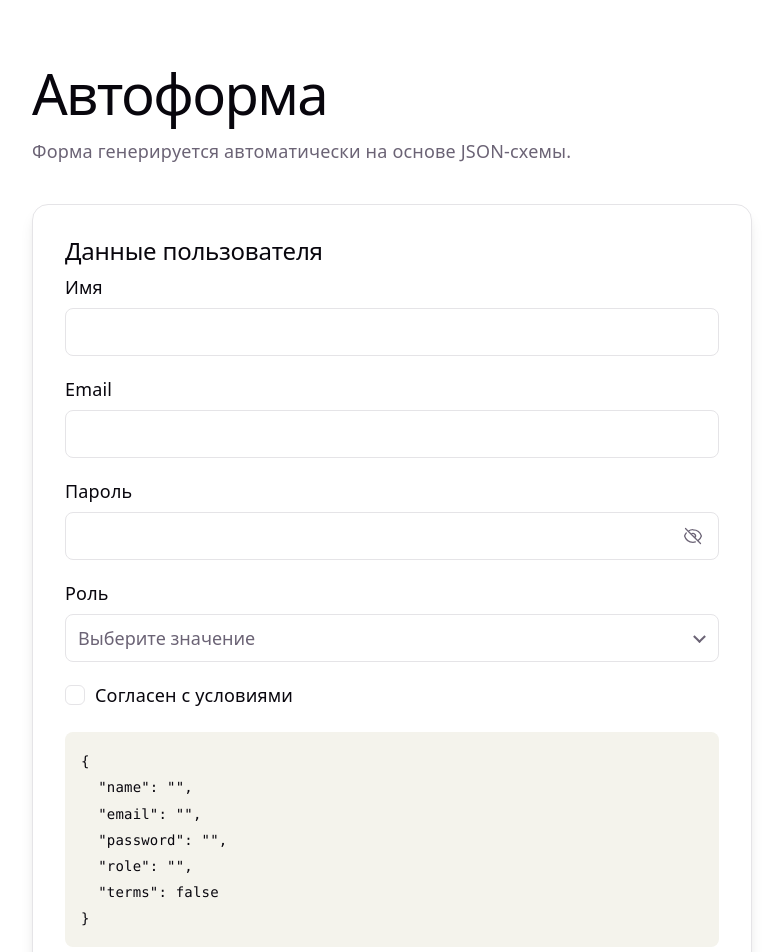
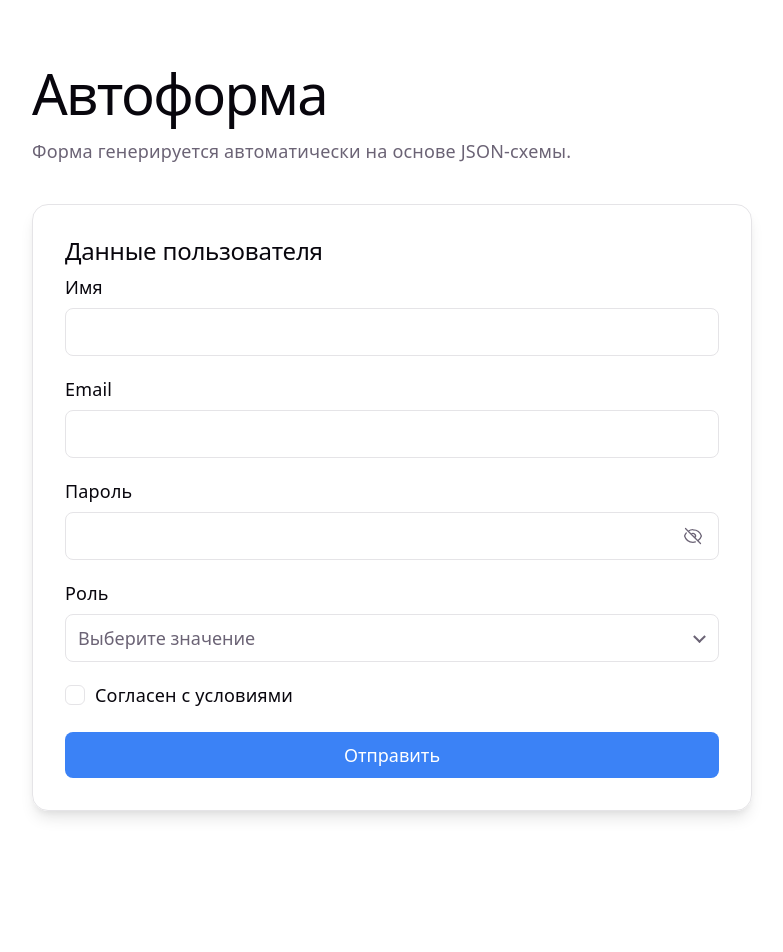
Before and after one commit to Annssva/test-artlebedev, a Vue app: page / in a window 1280 px wide. Shown: the top 952 px of the page, without its empty margins (248-1031 px from the left). After the commit the page ends 859 px from the top, so only its background shows below. Built offline with nearby package versions, Linux system fonts and the light colour scheme.

Commit message:
add form submission and full validation

```diff
--- a/src/App.vue
+++ b/src/App.vue
@@ -1,5 +1,5 @@
 <script setup lang="ts">
-import { reactive } from 'vue'
+import { reactive, ref } from 'vue'
 import FormGenerator from './components/form/FormGenerator.vue'
 import { formSchema } from './schemas/formSchema'
 import type { FormField } from './types/form'
@@ -19,9 +19,14 @@ const createFormData = () => {
 }
 
 const formData = reactive(createFormData())
+const submittedData = ref<Record<string, string | boolean> | null>(null)
 
 const updateFormData = (value: Record<string, string | boolean>) => {
   Object.assign(formData, value)
+}
+
+const handleSubmit = (value: Record<string, string | boolean>) => {
+  submittedData.value = value
 }
 </script>
 
@@ -41,9 +46,14 @@ const updateFormData = (value: Record<string, string | boolean>) => {
           :schema="formSchema"
           :model-value="formData"
           @update:model-value="updateFormData"
+          @submit="handleSubmit"
         />
 
-        <pre class="form-data">{{ formData }}</pre>
+        <div v-if="submittedData" class="form-success">
+          <h3>Форма успешно отправлена</h3>
+
+          <pre class="form-data">{{ submittedData }}</pre>
+        </div>
       </div>
     </section>
   </main>
@@ -75,8 +85,21 @@ const updateFormData = (value: Record<string, string | boolean>) => {
   box-shadow: var(--shadow);
 }
 
+.form-success {
+  margin-top: 24px;
+  padding-top: 24px;
+  border-top: 1px solid var(--border);
+
+  h3 {
+    margin: 0 0 12px;
+    color: var(--text-h);
+    font-size: 18px;
+    font-weight: 500;
+  }
+}
+
 .form-data {
-  margin: 24px 0 0;
+  margin: 0;
   padding: 16px;
   border-radius: 8px;
   background: var(--code-bg);
--- a/src/components/form/FormGenerator.vue
+++ b/src/components/form/FormGenerator.vue
@@ -13,6 +13,7 @@ const props = defineProps<{
 
 const emit = defineEmits<{
   'update:modelValue': [value: Record<string, string | boolean>]
+  submit: [value: Record<string, string | boolean>]
 }>()
 
 const errors = reactive<Record<string, string | null>>({})
@@ -47,9 +48,36 @@ const handleBlur = (model: string) => {
   touched[model] = true
   errors[model] = validateField(field, props.modelValue[model])
 }
+
+const validateForm = () => {
+  let isValid = true
+
+  for (const field of props.schema.fields) {
+    touched[field.model] = true
+
+    const error = validateField(field, props.modelValue[field.model])
+
+    errors[field.model] = error
+
+    if (error) {
+      isValid = false
+    }
+  }
+
+  return isValid
+}
+
+const handleSubmit = () => {
+  if (!validateForm()) {
+    return
+  }
+
+  emit('submit', { ...props.modelValue })
+}
 </script>
 
 <template>
+  <form class="form" novalidate @submit.prevent="handleSubmit">
     <div class="form-fields">
       <template v-for="field in schema.fields" :key="field.model">
         <FormTextField
@@ -82,12 +110,49 @@ const handleBlur = (model: string) => {
         />
       </template>
     </div>
+
+    <button type="submit" class="form__submit">Отправить</button>
+  </form>
 </template>
 
 <style lang="scss" scoped>
+.form {
+  display: flex;
+  flex-direction: column;
+  gap: 24px;
+}
+
 .form-fields {
   display: flex;
   flex-direction: column;
   gap: 20px;
 }
+
+.form__submit {
+  min-height: 46px;
+  padding: 10px 20px;
+  border: 0;
+  border-radius: 8px;
+  background: var(--accent);
+  color: #fff;
+  font: inherit;
+  font-weight: 500;
+  cursor: pointer;
+  transition:
+    background-color 0.3s ease,
+    box-shadow 0.3s ease;
+
+  &:hover {
+    background: #2563eb;
+  }
+
+  &:focus-visible {
+    outline: none;
+    box-shadow: 0 0 0 3px var(--accent-bg);
+  }
+
+  &:active {
+    background: #1d4ed8;
+  }
+}
 </style>
--- a/src/composables/useFormValidation.ts
+++ b/src/composables/useFormValidation.ts
@@ -20,7 +20,7 @@ export const validateField = (field: FormField, value: string | boolean): Valida
     field.minLength !== undefined &&
     String(value).length < field.minLength
   ) {
-    return `Минимальная длина — ${field.minLength} символов`
+    return `Минимальная длина ${field.minLength} символов`
   }
 
   if (
```
Lines whose indentation alone changed are shown as unchanged.
